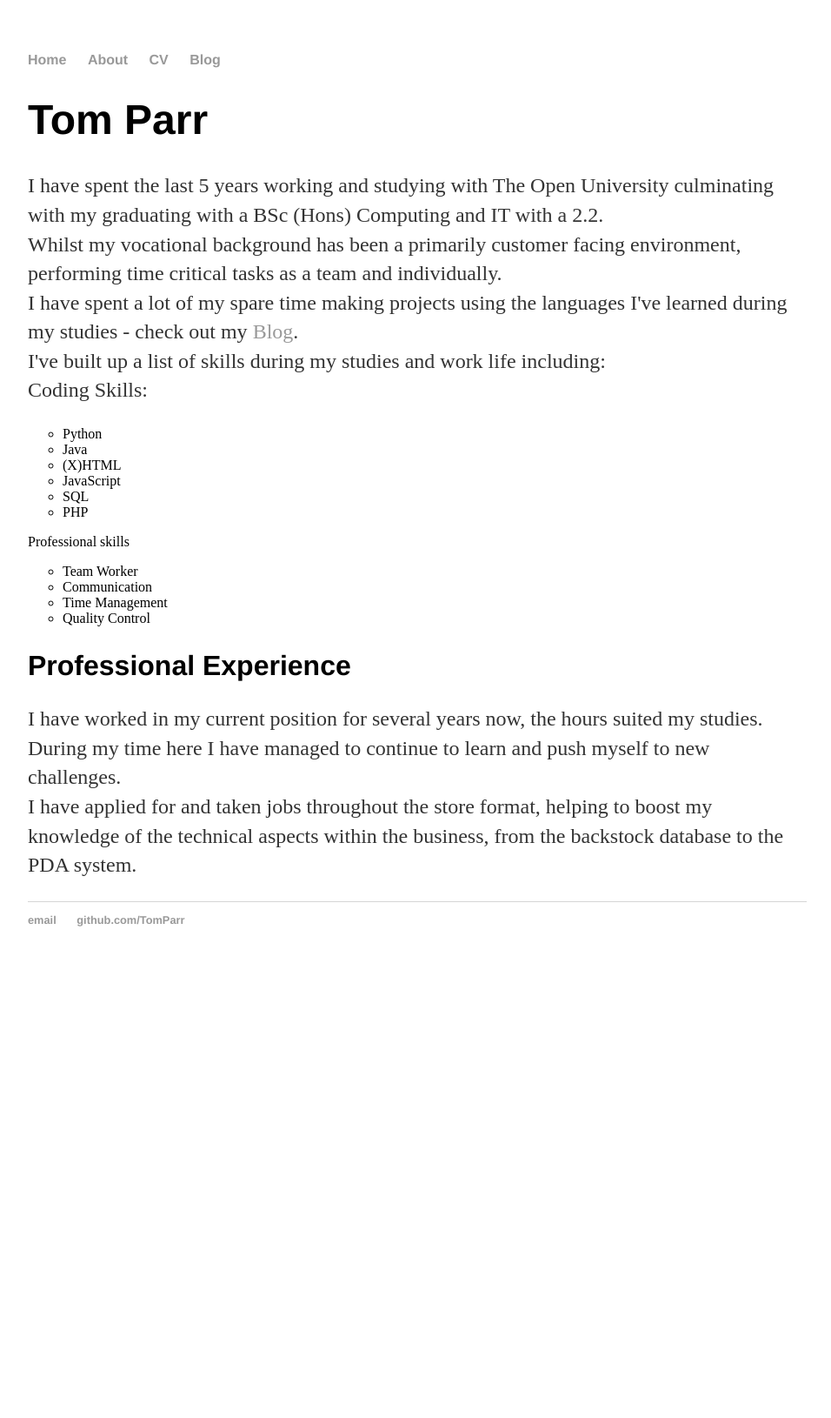
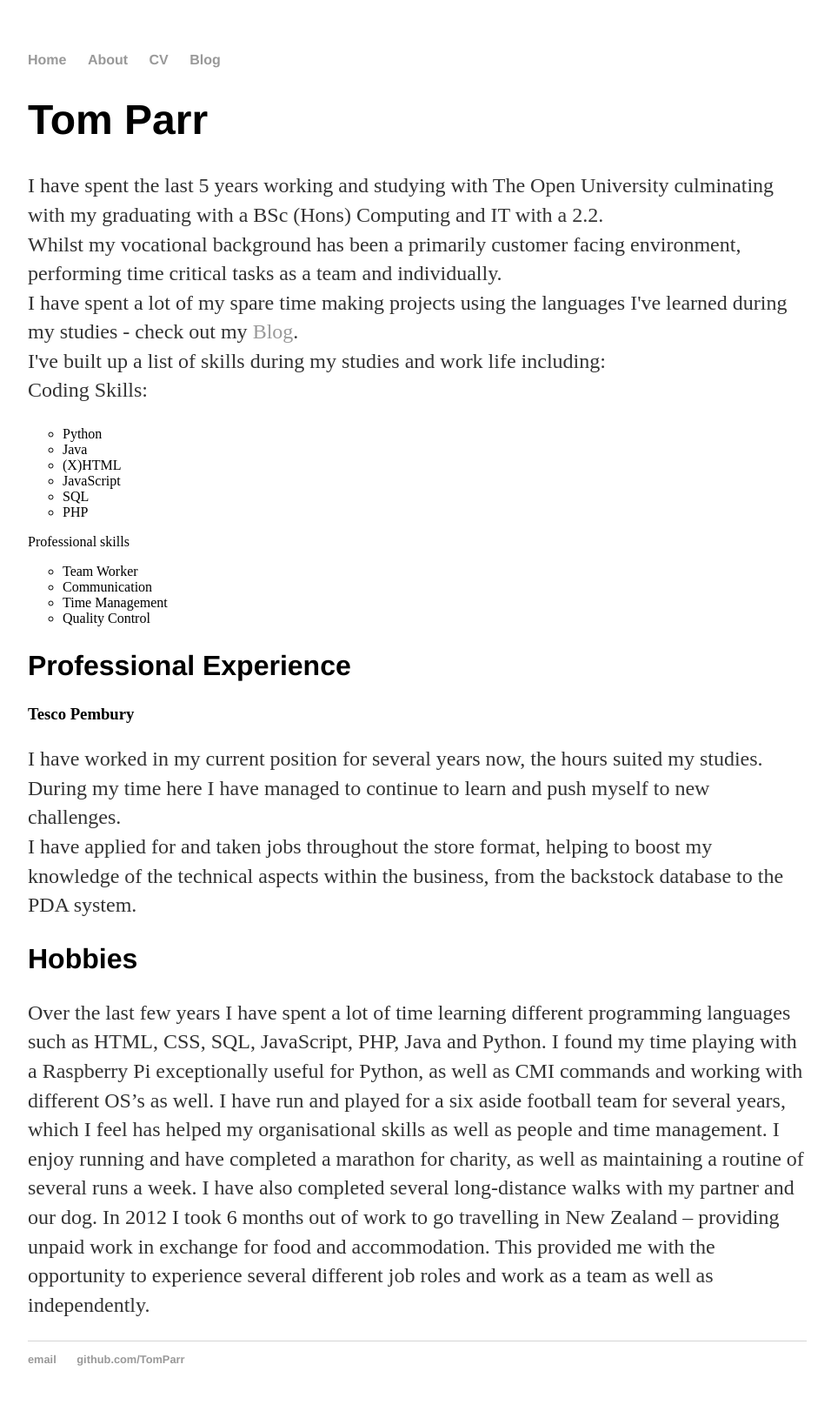
Before and after one commit to TomParr/TomParr.github.io, a Jekyll site: the page built from cv/index.html, in a window 1280 px wide. Shown: the whole page at 87% size, without its empty margins (160-1116 px from the left). Built offline with Jekyll 4.4.1, drawn with Linux system fonts in a browser that asks for light colours; before the commit the page ends 1125 px from its top, so only the background shows below that.

Commit message:
Update index.html

```diff
--- a/cv/index.html
+++ b/cv/index.html
@@ -26,8 +26,19 @@ title: Tom Parr
 	</ul>
 </p>
 <h2>Professional Experience</h2>
+<h3>Tesco Pembury</h3>
 <p>I have worked in my current position for several years now, the hours suited my studies. During my time here I have managed to continue to learn and push myself to new challenges. <br />
 I have applied for and taken jobs throughout the store format, helping to boost my knowledge of the technical aspects within the business, from the backstock database to the PDA system.
 </p>
 
+<h2>Hobbies</h2>
+<p>
+	Over the last few years I have spent a lot of time learning different programming languages such as HTML, CSS, SQL, JavaScript, PHP, Java and Python. I found my time playing with a Raspberry Pi exceptionally useful for Python, as well as CMI commands and working with different OS’s as well.
+I have run and played for a six aside football team for several years, which I feel has helped my organisational skills as well as people and time management.
+I enjoy running and have completed a marathon for charity, as well as maintaining a routine of several runs a week.
+I have also completed several long-distance walks with my partner and our dog.
+
+In 2012 I took 6 months out of work to go travelling in New Zealand – providing unpaid work in exchange for food and accommodation. This provided me with the opportunity to experience several different job roles and work as a team as well as independently.
+</p>
+
 </div><!-- /.blurb -->
```
